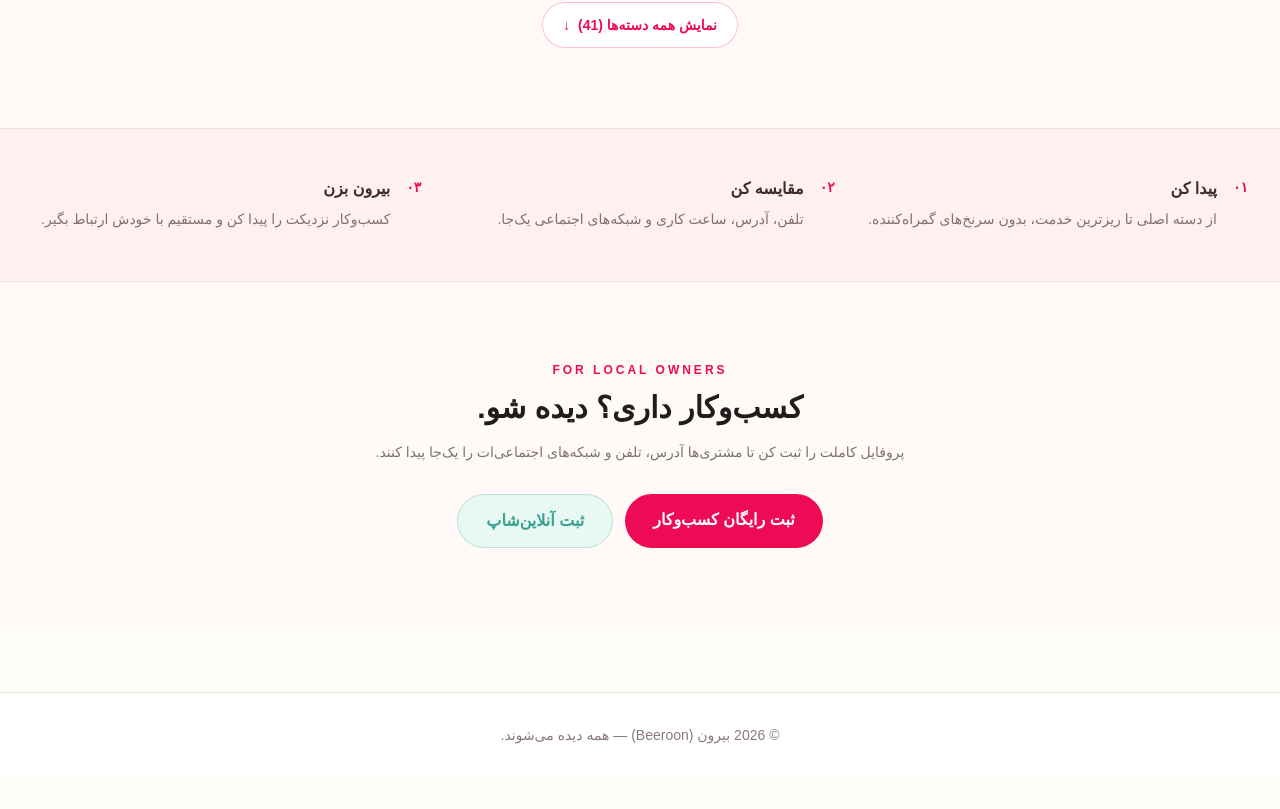
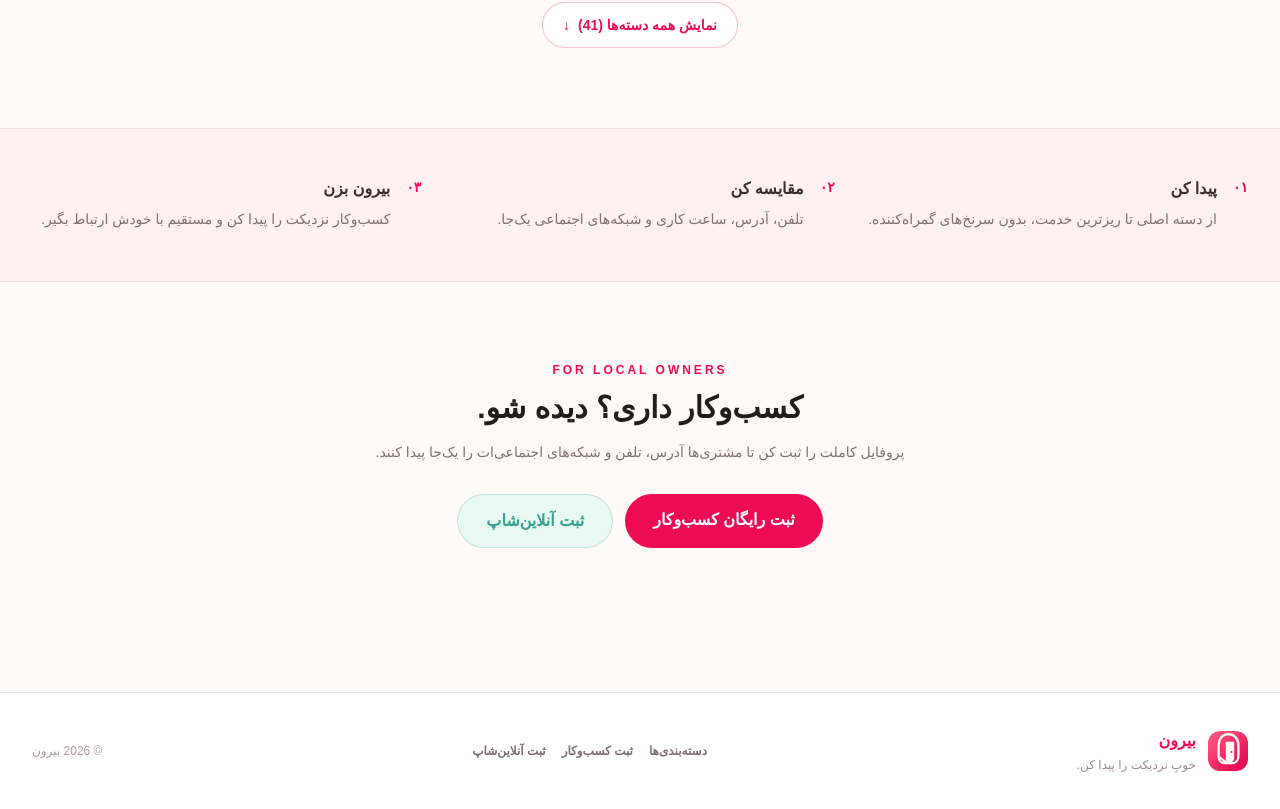
Before and after one commit to 0xmahshid/beeroon, a Next.js app: page / in a window 1280 px wide. Shown: the part 1615-2424 px from the top of the page. Before the commit the page ends 2392 px from the top, so only its background shows below. Built offline with nearby package versions, Linux system fonts and the light colour scheme; no server answers; the database is empty; a small style sheet from the web is missing.

Commit message:
feat: align Beeroon shell with brand system

```diff
--- a/app/layout.tsx
+++ b/app/layout.tsx
@@ -3,24 +3,37 @@ import "./globals.css";
 import Header from "@/components/Header";
 
 export const metadata: Metadata = {
-  title: "بیرون | Beeroon — دایرکتوری کسب‌وکارهای محلی ایران",
-  description:
-    "هر کسب‌وکار محلی را در کمتر از سه ثانیه پیدا کن؛ بدون رتبه‌بندی پولی و با اطلاعات کامل تماس.",
+  title: "بیرون | کشف کسب‌وکارهای خوب همین نزدیکی",
+  description: "کافه، فروشگاه، متخصص و خدمات شهر را ساده‌تر پیدا کن.",
   manifest: "/manifest.json",
 };
 
 export const viewport: Viewport = {
-  themeColor: "#ffffff",
+  themeColor: "#ed0b55",
 };
 
 export default function RootLayout({ children }: { children: React.ReactNode }) {
   return (
     <html lang="fa" dir="rtl">
-      <body className="min-h-screen bg-[#fffdf9] text-[#241b1c] antialiased">
+      <body className="min-h-screen bg-[#fffafa] text-[#2d2028] antialiased">
         <Header />
         <main>{children}</main>
-        <footer className="mt-16 border-t border-[#eadfd7] bg-white py-8 text-center text-sm text-[#8a7b79]">
-          © {new Date().getFullYear()} بیرون (Beeroon) — همه دیده می‌شوند.
+        <footer className="mt-16 border-t border-[#eadfe2] bg-white">
+          <div className="mx-auto flex max-w-7xl flex-col gap-5 px-5 py-9 sm:flex-row sm:items-center sm:justify-between lg:px-8">
+            <div className="flex items-center gap-3">
+              <img src="/beeroon-mark.svg" alt="" className="h-10 w-10 rounded-xl" />
+              <div>
+                <p className="font-black text-[#ed0b55]">بیرون</p>
+                <p className="mt-1 text-xs text-[#9b898d]">خوبِ نزدیکت را پیدا کن.</p>
+              </div>
+            </div>
+            <div className="flex flex-wrap gap-4 text-xs font-bold text-[#7e6d71]">
+              <a href="/#directory">دسته‌بندی‌ها</a>
+              <a href="/register-business">ثبت کسب‌وکار</a>
+              <a href="/register-online-shop">ثبت آنلاین‌شاپ</a>
+            </div>
+            <p className="text-xs text-[#aa999d]">© {new Date().getFullYear()} بیرون</p>
+          </div>
         </footer>
       </body>
     </html>
```
